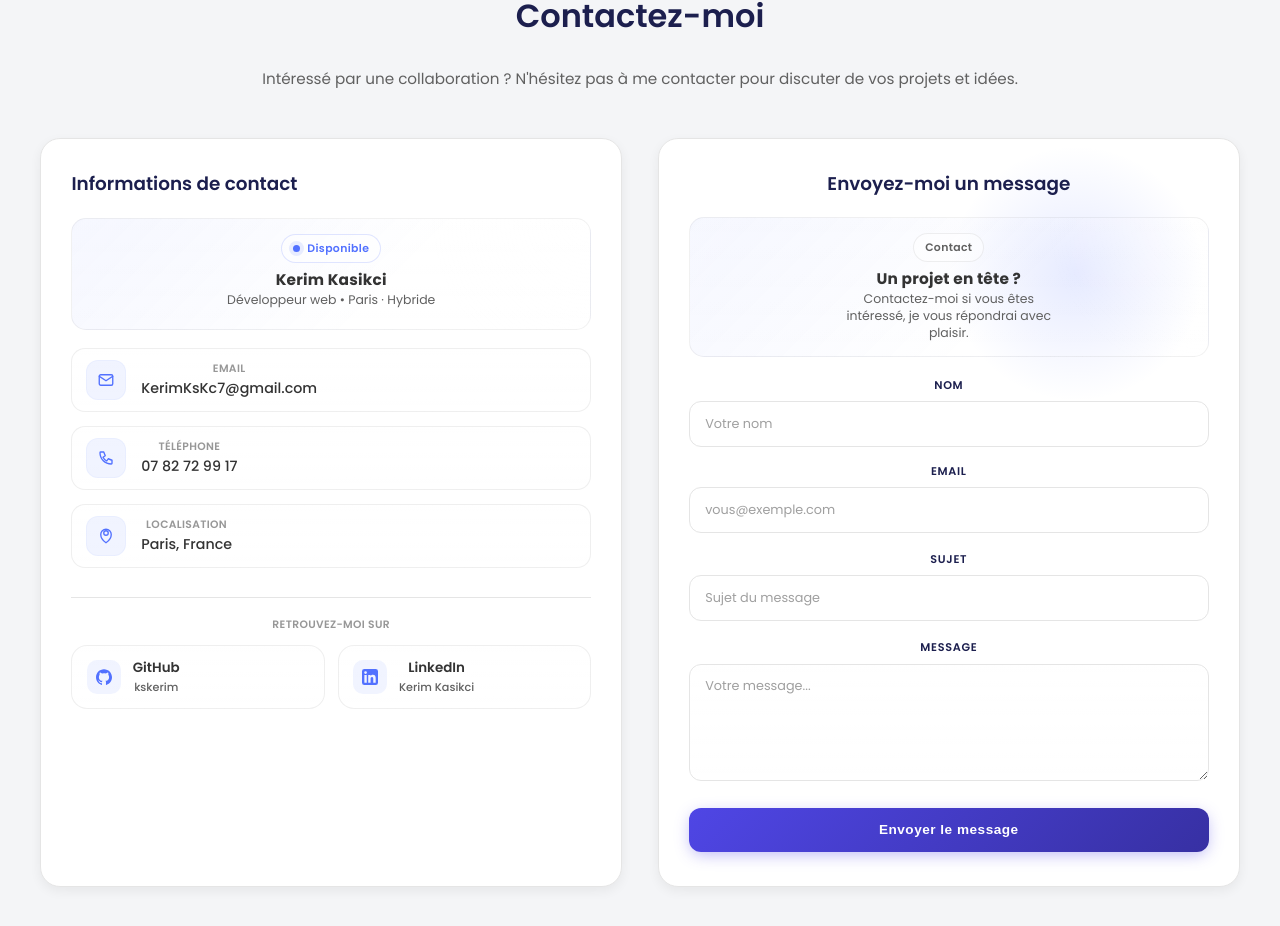
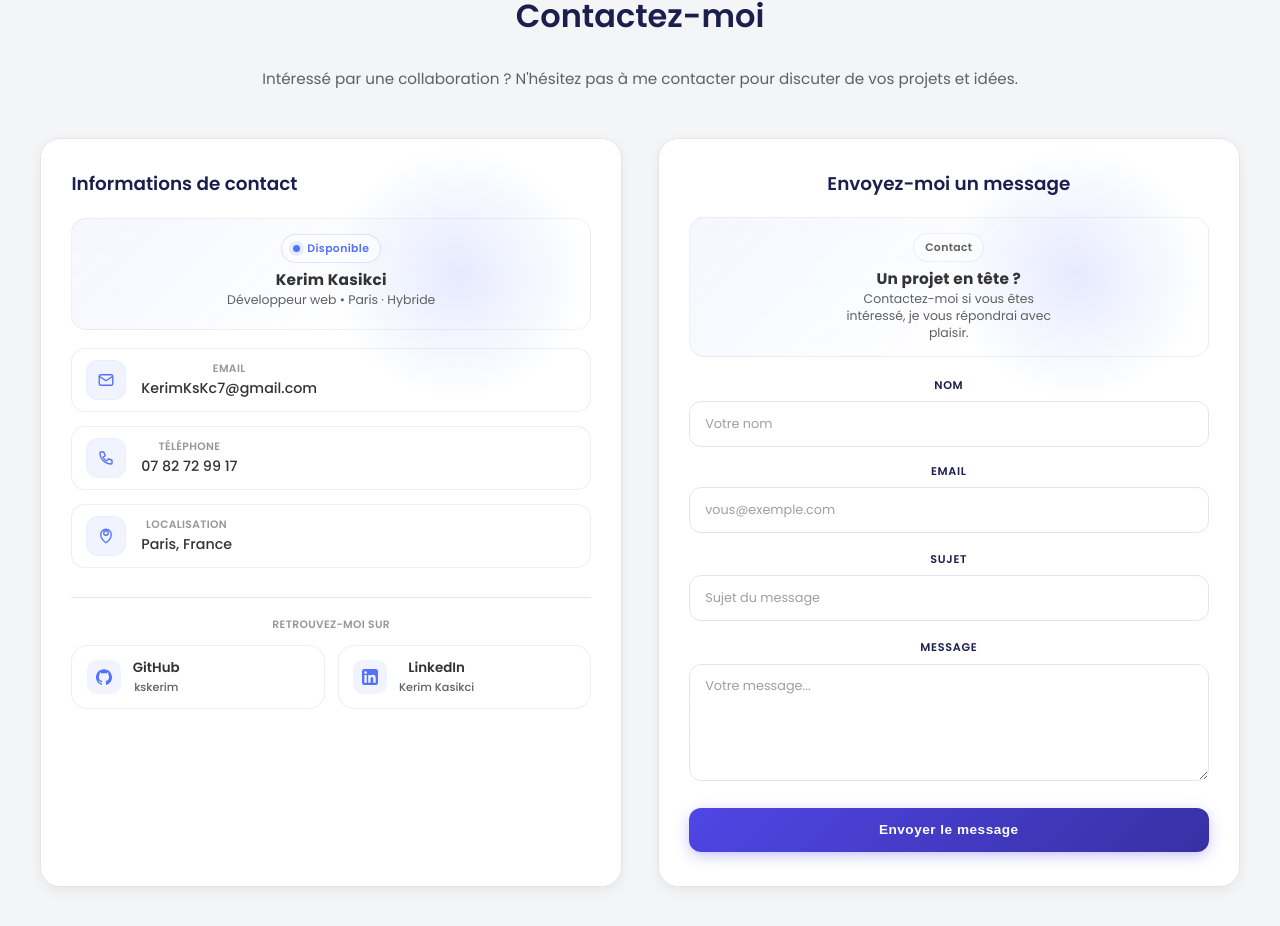
Before and after one commit to kskerim/KerimPortfolio, a React (Vite) app: page / in a window 1280 px wide. Shown: the part 4993-5919 px from the top of the page. Built offline with nearby package versions, Linux system fonts and the light colour scheme.

Commit message:
ajout de l'effet spotlight sur la carte informations de contact

```diff
--- a/src/sections/SectionContact.tsx
+++ b/src/sections/SectionContact.tsx
@@ -6,10 +6,16 @@ export function SectionContact() {
   const [showShooting, setShowShooting] = useState(false);
   const [formData, setFormData] = useState<FormData | null>(null);
   const [formSpotlight, setFormSpotlight] = useState({ x: 72, y: 18 });
+  const [infoSpotlight, setInfoSpotlight] = useState({ x: 72, y: 18 });
 
   const spotlightStyle = {
     '--spot-x': `${formSpotlight.x}%`,
     '--spot-y': `${formSpotlight.y}%`
+  } as React.CSSProperties;
+
+  const infoSpotlightStyle = {
+    '--spot-x': `${infoSpotlight.x}%`,
+    '--spot-y': `${infoSpotlight.y}%`
   } as React.CSSProperties;
 
   const handleSubmit = (e: React.FormEvent<HTMLFormElement>) => {
@@ -72,6 +78,17 @@ export function SectionContact() {
     setFormSpotlight({ x: 72, y: 18 });
   };
 
+  const handleInfoMouseMove = (e: React.MouseEvent<HTMLDivElement>) => {
+    const rect = e.currentTarget.getBoundingClientRect();
+    const x = ((e.clientX - rect.left) / rect.width) * 100;
+    const y = ((e.clientY - rect.top) / rect.height) * 100;
+    setInfoSpotlight({ x, y });
+  };
+
+  const handleInfoMouseLeave = () => {
+    setInfoSpotlight({ x: 72, y: 18 });
+  };
+
   return (
     <section id="contact" className="section section-contact section-centre">
       <h2 className="titre-section">Contactez-moi</h2>
@@ -79,7 +96,12 @@ export function SectionContact() {
 
       <div className="grille-contact">
         {/* Carte infos */}
-        <div className="carte-contact infos">
+        <div
+          className="carte-contact infos spotlight-form"
+          onMouseMove={handleInfoMouseMove}
+          onMouseLeave={handleInfoMouseLeave}
+          style={{ ...infoSpotlightStyle, overflow: 'hidden' }}
+        >
           <h3>Informations de contact</h3>
 
           <div className="contact-hero">
```
